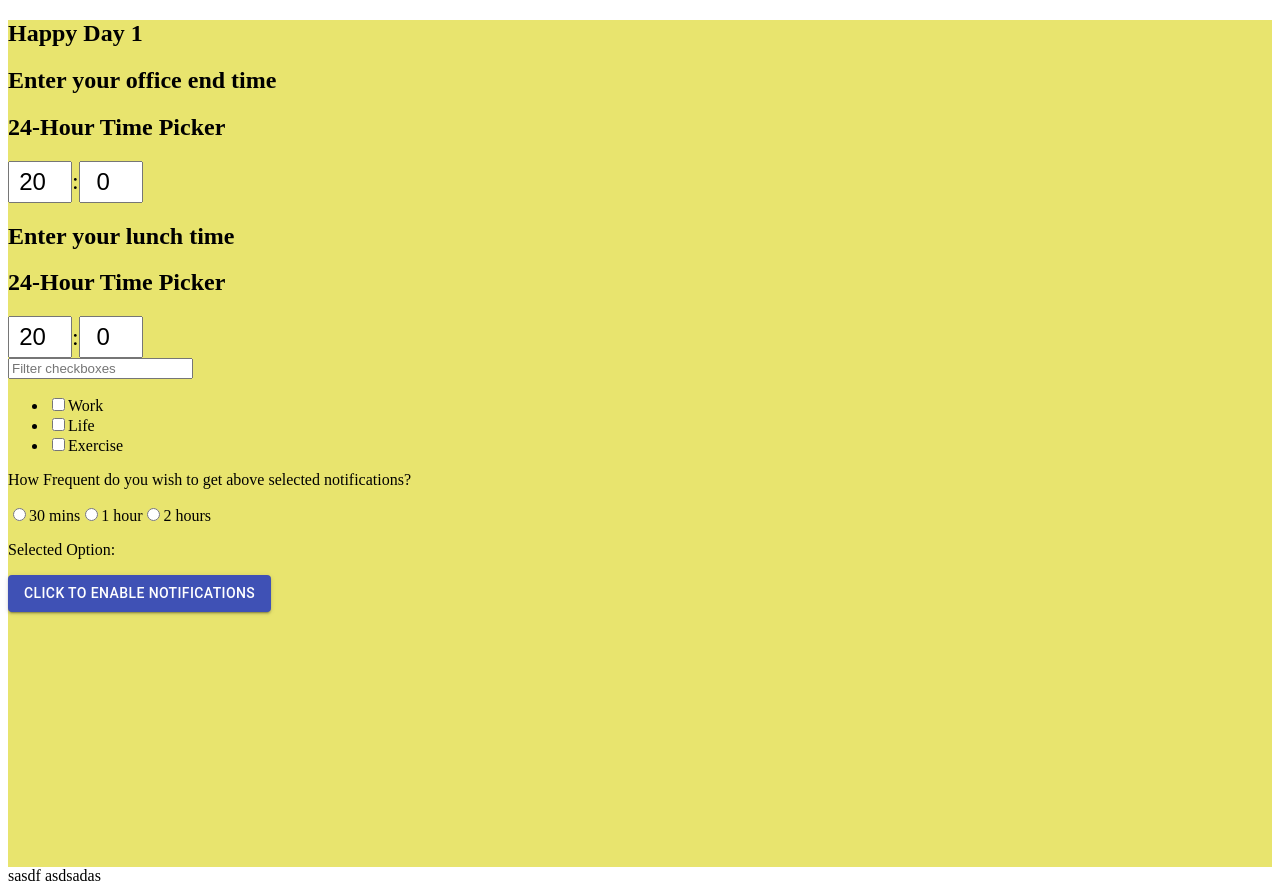
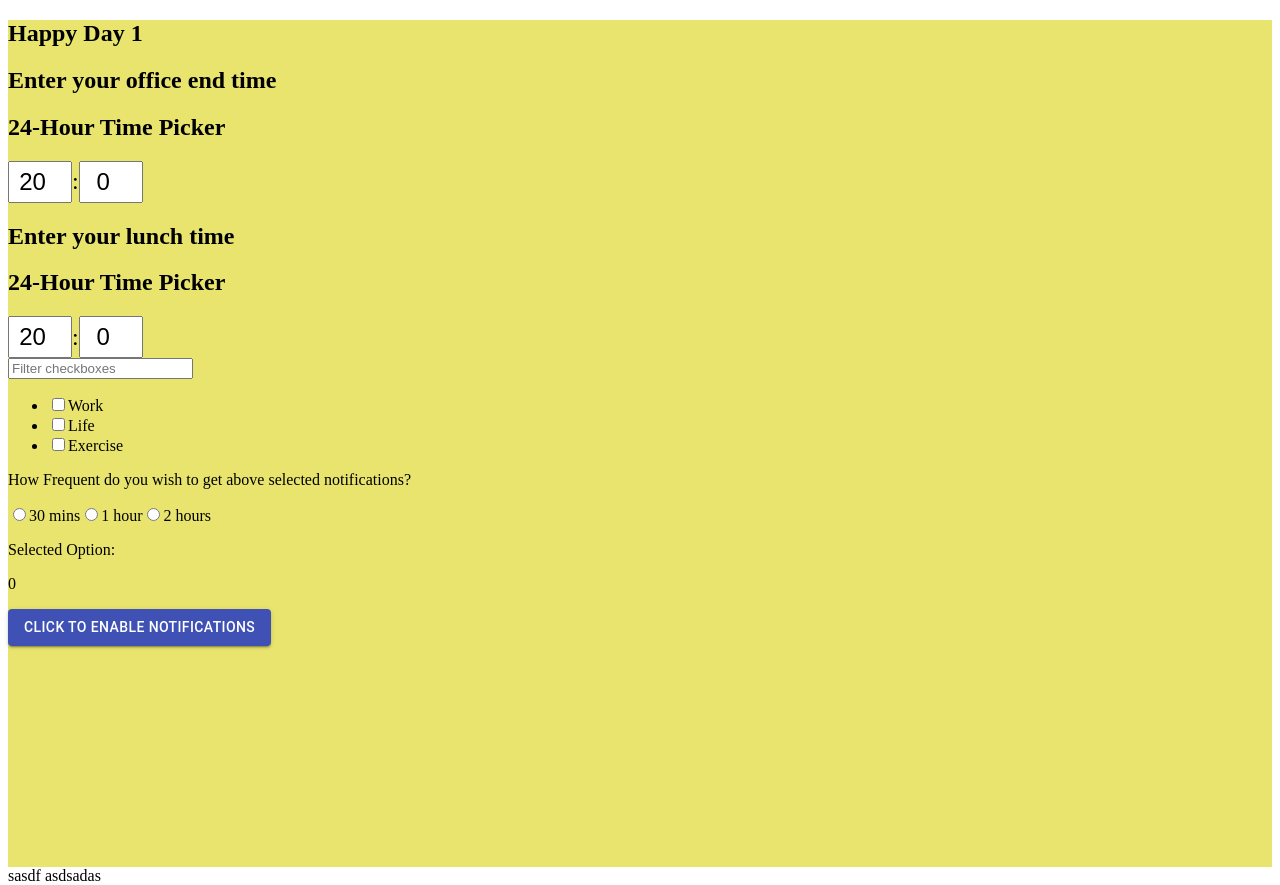
Before and after one commit to humerasharief/Worklife-balance-app-9-aug, a React (Create React App) app: page /home/1 in a window 1280 px wide. Built offline with nearby package versions, Linux system fonts and the light colour scheme.

Commit message:
Updated the custom notification on button click

```diff
--- a/src/components/CustomNotify/CustomNotify.js
+++ b/src/components/CustomNotify/CustomNotify.js
@@ -1,4 +1,4 @@
-import React, { useState } from 'react';
+import React, { useEffect, useState }from 'react';
 import { Link } from 'react-router-dom';
 function CustomNotify(props) {
   const initialCheckboxes = [
@@ -71,12 +71,9 @@ function CustomNotify(props) {
     setSelectedOption(event.target.value);
   };
 
-  const notifyUser = () => {
-    console.log(finalReminder)
+  useEffect(() => {
     const timeSelected = (selectedOption == '30min')?0.5:(selectedOption == '60min')?1:2
     for (let i in finalReminder) {
-        console.log(selectedOption)
-        console.log(timeSelected)
         setInterval(() => {
           const notification = new Notification(finalReminder[i].category, {
             body: finalReminder[i].text
@@ -91,7 +88,7 @@ function CustomNotify(props) {
           };
         }, timeSelected * 60 * 60000);
       }
-  }
+  }, [props.messageProp]);
 
   return (
     <div>
@@ -144,6 +141,7 @@ function CustomNotify(props) {
         2 hours
       </label>
       <p>Selected Option: {selectedOption}</p>
+      <p>{props.messageProp}</p>
     </div>
 
   );
--- a/src/components/NotificationRender/NotificationRender.js
+++ b/src/components/NotificationRender/NotificationRender.js
@@ -77,7 +77,7 @@ function NotificationRender(props) {
       <h2>Enter your lunch time</h2>
       <h2>24-Hour Time Picker</h2>
       <TimePicker sendDataToParent={handleChildDataLunch}/>
-      <CustomNotify props={btnClick}/>
+      <CustomNotify messageProp={buttonClickCount}/>
       <Button onClick={handleClick } variant="contained" color="primary">Click to enable notifications</Button>
     </div>
   );
```
